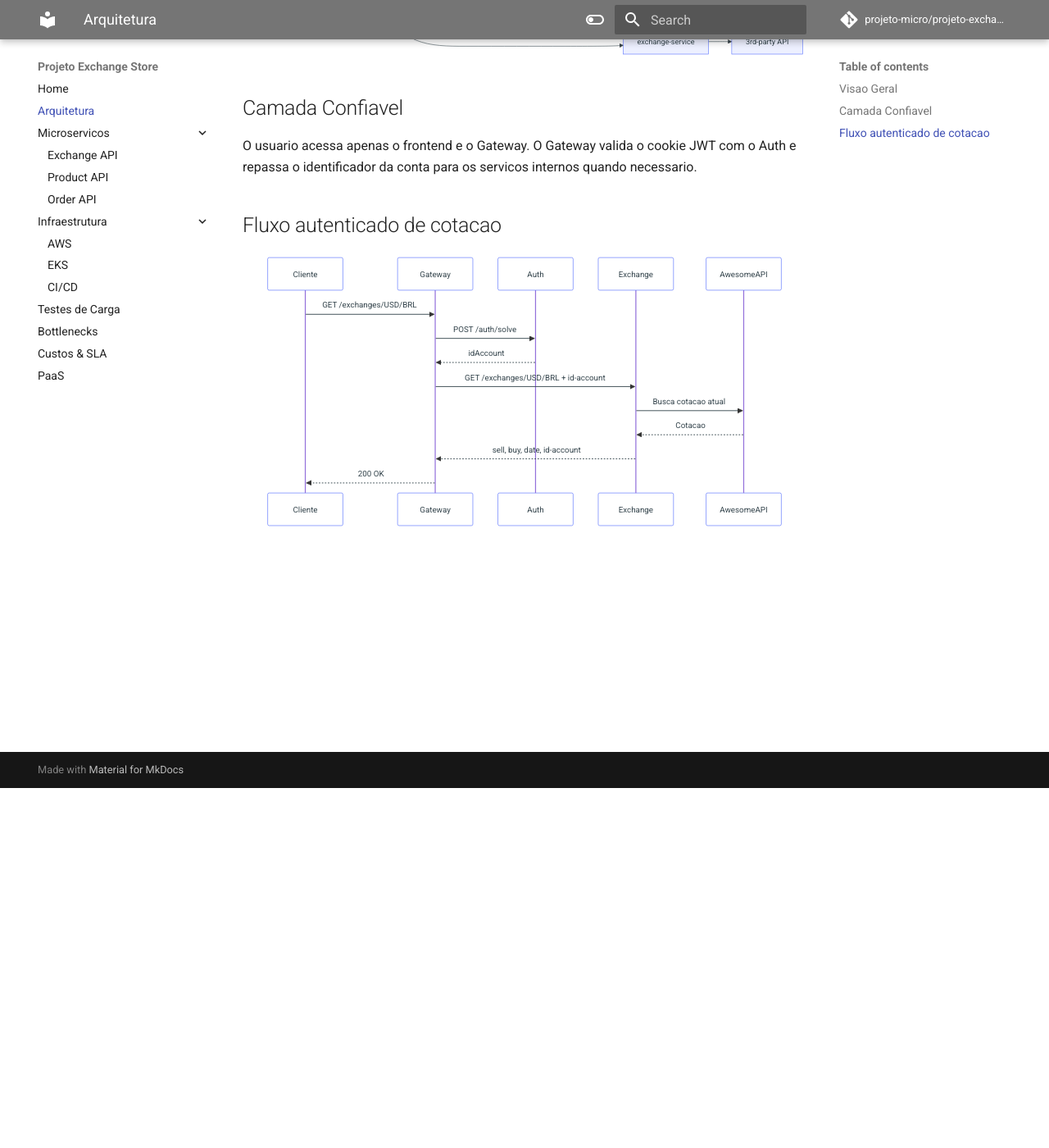
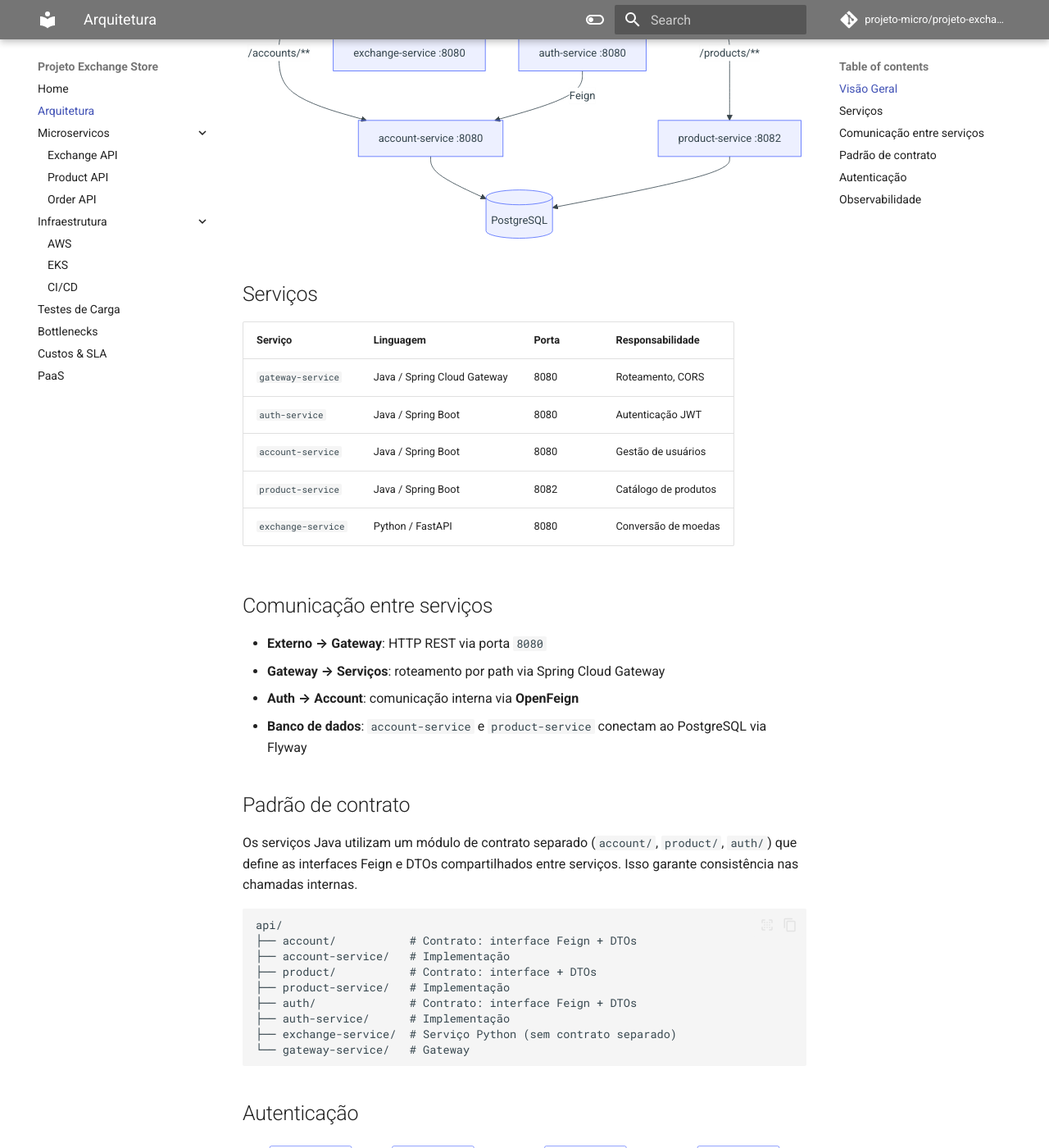
Before and after one commit to projeto-micro/projeto, an MkDocs documentation site: the page built from docs/architecture.md, in a window 1280 px wide and 1400 px high, scrolled down 439 px. Shown: the whole window at 82% size. Built offline with MkDocs 1.6.1 and Material for MkDocs 9.7.7, drawn with Linux system fonts in a browser that asks for light colours; comment, search, counter and statistics services are not loaded; some of the changed text lies outside the part shown.

Commit message:
Revise architecture documentation and fix typos
Updated the architecture documentation to correct typos and improve clarity. Added sections for services and communication between services.

````diff
--- a/docs/architecture.md
+++ b/docs/architecture.md
@@ -1,55 +1,84 @@
 # Arquitetura
 
-## Visao Geral
+## Visão Geral
 
-O projeto segue a estrutura do repositorio base `pma.261`: um repositorio principal agrega submodules de cada microservico, e a comunicacao externa passa pelo Gateway.
+O sistema segue o padrão de **API Gateway + Microserviços**. Todo o tráfego externo passa pelo gateway, que roteia para os serviços internos via hostname Docker/Kubernetes.
 
 ```mermaid
-flowchart LR
-    User["Usuario"] --> Site["Frontend Nginx"]
-    Site --> Gateway["gateway-service"]
+graph TD
+    Client([Cliente]) --> GW[Gateway :8080]
 
-    Gateway --> Auth["auth-service"]
-    Gateway --> Account["account-service"]
-    Gateway --> Exchange["exchange-service"]
-    Gateway --> Product["product-service"]
-    Gateway --> Order["order-service"]
+    GW -->|/auth/**| Auth[auth-service :8080]
+    GW -->|/accounts/**| Account[account-service :8080]
+    GW -->|/products/**| Product[product-service :8082]
+    GW -->|/exchanges/**| Exchange[exchange-service :8080]
 
-    Auth --> Account
-    Account --> DB[("PostgreSQL")]
+    Auth -->|Feign| Account
+    Account --> DB[(PostgreSQL)]
     Product --> DB
-    Order --> DB
-    Order --> Product
-    Order --> Exchange
-    Exchange --> AwesomeAPI["3rd-party API"]
-
-    Prometheus --> Gateway
-    Prometheus --> Exchange
-    Prometheus --> Order
-    Prometheus --> Product
-    Grafana --> Prometheus
 ```
 
-## Camada Confiavel
+## Serviços
 
-O usuario acessa apenas o frontend e o Gateway. O Gateway valida o cookie JWT com o Auth e repassa o identificador da conta para os servicos internos quando necessario.
+| Serviço | Linguagem | Porta | Responsabilidade |
+|---|---|---|---|
+| `gateway-service` | Java / Spring Cloud Gateway | 8080 | Roteamento, CORS |
+| `auth-service` | Java / Spring Boot | 8080 | Autenticação JWT |
+| `account-service` | Java / Spring Boot | 8080 | Gestão de usuários |
+| `product-service` | Java / Spring Boot | 8082 | Catálogo de produtos |
+| `exchange-service` | Python / FastAPI | 8080 | Conversão de moedas |
 
-## Fluxo autenticado de cotacao
+## Comunicação entre serviços
+
+- **Externo → Gateway**: HTTP REST via porta `8080`
+- **Gateway → Serviços**: roteamento por path via Spring Cloud Gateway
+- **Auth → Account**: comunicação interna via **OpenFeign**
+- **Banco de dados**: `account-service` e `product-service` conectam ao PostgreSQL via Flyway
+
+## Padrão de contrato
+
+Os serviços Java utilizam um módulo de contrato separado (`account/`, `product/`, `auth/`) que define as interfaces Feign e DTOs compartilhados entre serviços. Isso garante consistência nas chamadas internas.
+
+```
+api/
+├── account/           # Contrato: interface Feign + DTOs
+├── account-service/   # Implementação
+├── product/           # Contrato: interface + DTOs
+├── product-service/   # Implementação
+├── auth/              # Contrato: interface Feign + DTOs
+├── auth-service/      # Implementação
+├── exchange-service/  # Serviço Python (sem contrato separado)
+└── gateway-service/   # Gateway
+```
+
+## Autenticação
 
 ```mermaid
 sequenceDiagram
     participant C as Cliente
-    participant G as Gateway
-    participant A as Auth
-    participant E as Exchange
-    participant P as AwesomeAPI
+    participant GW as Gateway
+    participant Auth as auth-service
+    participant Acc as account-service
 
-    C->>G: GET /exchanges/USD/BRL
-    G->>A: POST /auth/solve
-    A-->>G: idAccount
-    G->>E: GET /exchanges/USD/BRL + id-account
-    E->>P: Busca cotacao atual
-    P-->>E: Cotacao
-    E-->>G: sell, buy, date, id-account
-    G-->>C: 200 OK
+    C->>GW: POST /auth/login
+    GW->>Auth: POST /auth/login
+    Auth->>Acc: POST /accounts/login (Feign)
+    Acc-->>Auth: AccountOut
+    Auth-->>GW: Set-Cookie: __store_jwt_token
+    GW-->>C: 200 OK + Cookie JWT
 ```
+
+O token JWT é armazenado em cookie HTTP-only (`__store_jwt_token`). O gateway injeta o header `id-account` nas requisições autenticadas para que os serviços downstream saibam o usuário logado.
+
+## Observabilidade
+
+```mermaid
+graph LR
+    GW[Gateway] -->|/gateway/actuator/prometheus| Prometheus
+    Exchange[Exchange] -->|/metrics| Prometheus
+    Prometheus --> Grafana
+```
+
+- **Prometheus** coleta métricas a cada 1 segundo
+- **Grafana** exibe dashboards em `http://localhost:3000`
+- **Prometheus UI** disponível em `http://localhost:9090`
````
